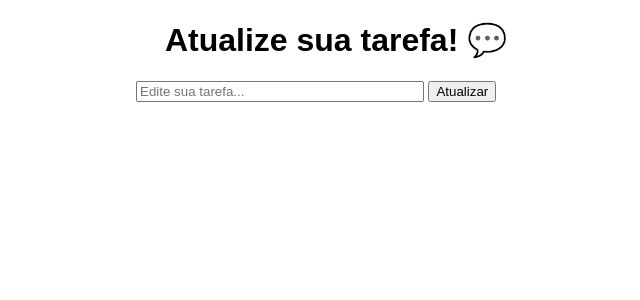
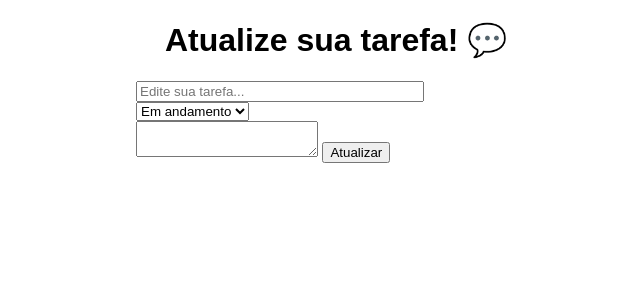
Before and after one commit to paullomarttins/lembre-me, a Flask app: template templates/update.html in a window 1280 px wide. Shown: the top 300 px of the page, without its empty margins (304-944 px from the left). Run offline with Flask 3, Linux system fonts and the light colour scheme; the template is opened without the code that fills it, so the values that code supplies are empty.

Commit message:
Inclusão de novos campos

```diff
--- a/templates/update.html
+++ b/templates/update.html
@@ -11,6 +11,14 @@
     <div class="form">
         <form action="/update/{{ task.id }}" method="POST">
             <input type="text" name="content" id="content" value="{{ task.content }}" placeholder="Edite sua tarefa..." required>
+            <select name="progress" id="progress">
+                <option value="Em andamento">Em andamento</option>
+                <option value="Pendente">Pendente</option>
+                <option value="Cancelado">Cancelado</option>
+                <option value="Concluído">Concluído</option>
+            </select>
+            <br>
+            <textarea name="observa" id="observa" value="">{{ task.observa }}</textarea>
             <input type="submit" value="Atualizar">
         </form>
     </div>
```
